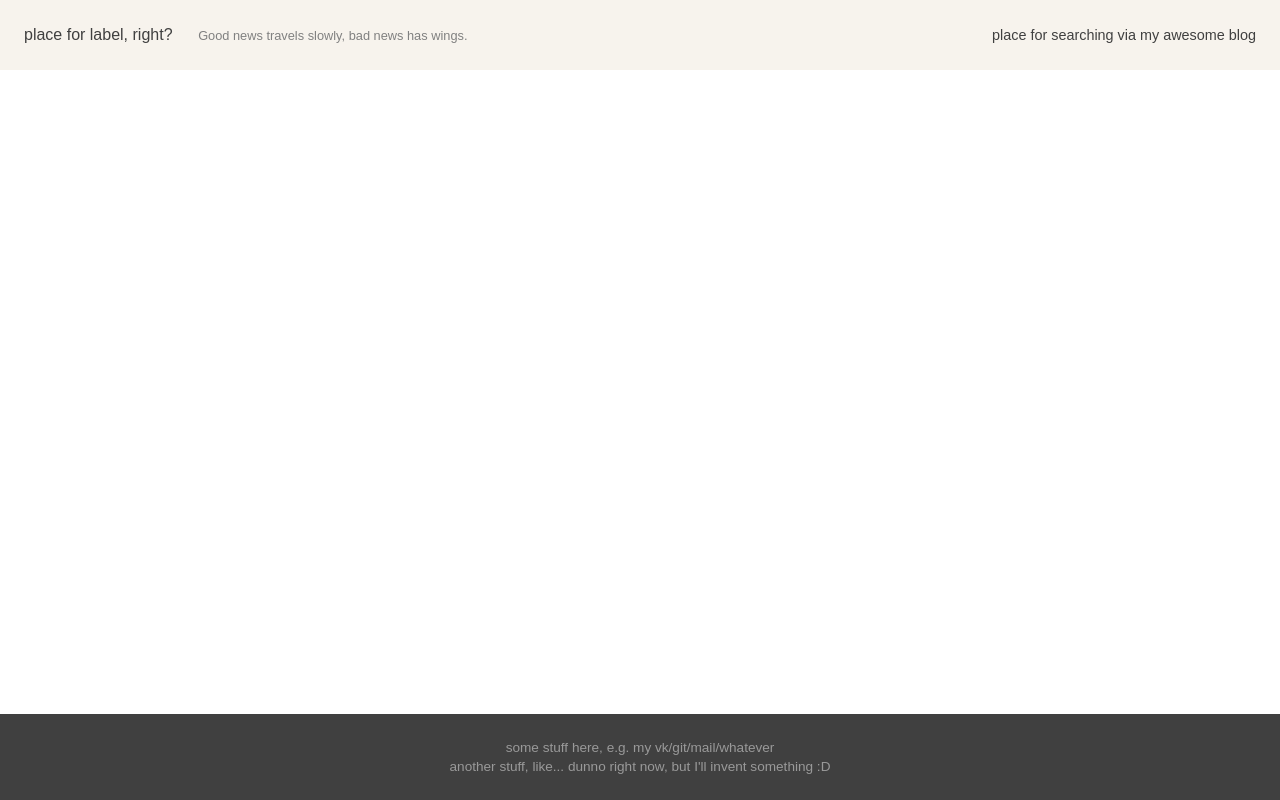
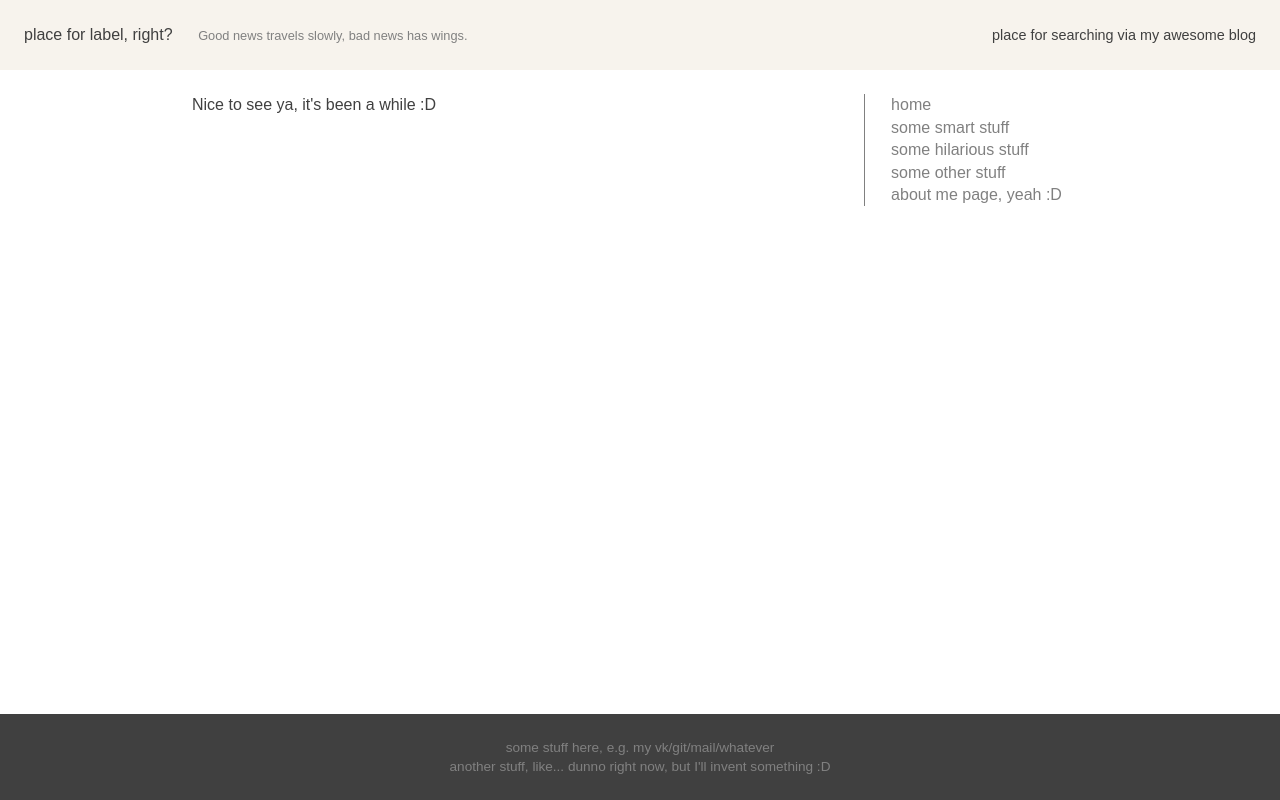
Before and after one commit to impregnable/impregnable.github.io, a plain HTML site: page index.html in a window 1280 px wide. Drawn offline with Linux system fonts and the light colour scheme.

Commit message:
More changes

```diff
--- a/index.html
+++ b/index.html
@@ -15,7 +15,20 @@
     </div>
   </header>
   <main class='main-wrapper__content'>
-    <div class='container'></div>
+    <div class='content'>
+      <div class='content-left'>Nice to see ya, it's been a while :D</div>
+      <aside class='content-right'>
+        <nav class='content-right__navbar'>
+          <ul class='navbar-list'>
+            <li class='navbar-list__item'><a href='' class='navbar-list__link'>home</a></li>
+            <li class='navbar-list__item'><a href='' class='navbar-list__link'>some smart stuff</a></li>
+            <li class='navbar-list__item'><a href='' class='navbar-list__link'>some hilarious stuff</a></li>
+            <li class='navbar-list__item'><a href='' class='navbar-list__link'>some other stuff</a></li>
+            <li class='navbar-list__item'><a href='' class='navbar-list__link'>about me page, yeah :D</a></li>
+          </ul>
+        </nav>
+      </aside>
+    </div>
   </main>
   <footer class='main-wrapper__footer'>
     <div class='footer'>
--- a/style.css
+++ b/style.css
@@ -67,11 +67,59 @@ html {
   padding: 1.5em 1.5em 0;
   width: 100%;
 }
+/*.main-wrapper__content:after {
+  content : '';
+  display: block;
+  position: absolute;
+  top: 0;
+  left: 0;
+  background-image: url('rain.jpg');
+  width: 100%;
+  height: 100%;
+  opacity : 0.3;
+  z-index: -1;
+}*/
+.content {
+  max-width: 56em;
+  margin: 0 auto;
+  display: -webkit-box;
+  display: -webkit-flex;
+  display: -ms-flexbox;
+  display: flex;
+}
+.content-left {
+  width: 42em;
+}
+.content-right {
+  display: -webkit-box;
+  display: -webkit-flex;
+  display: -ms-flexbox;
+  display: flex;
+  flex: 1 0 auto;
+  align-items: center;
+  justify-content: center;
+  border-left: 1px solid #808080;
+}
+.navbar-list {
+  padding: 0;
+  margin: 0;
+  list-style-type: none;
+}
+.navbar-list__link {
+  display: block;
+  float: none;
+  color: #808080;
+  font-size: 16px;
+  text-decoration: none;
+}
+.navbar-list__link:hover {
+  text-decoration: underline;
+}
 .footer {
   padding: 24px;
   padding: 1.5rem;
   background: #404040;
-  color: #999;
+  color: #808080;
   font-size: .85em;
   text-align: center;
 }
@@ -135,6 +183,6 @@ html {
     margin: 0 0 0 2em;
     font-size: .8em;
     font-weight: 300;
-    color: gray;
+    color: #808080;
   }
 }
```
